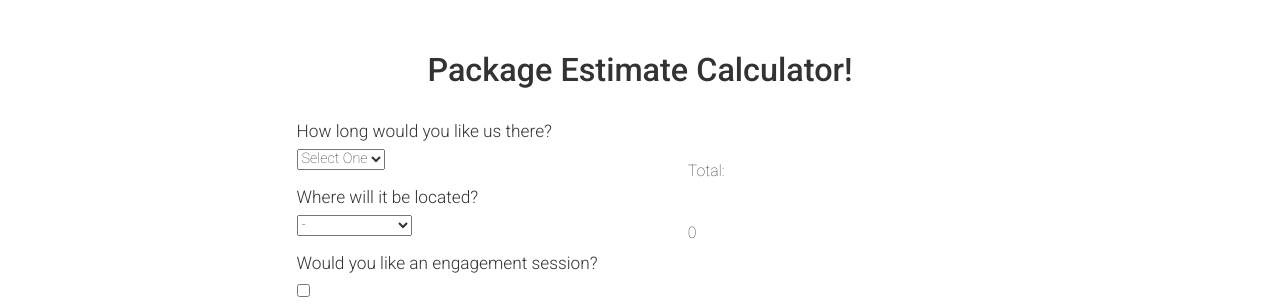
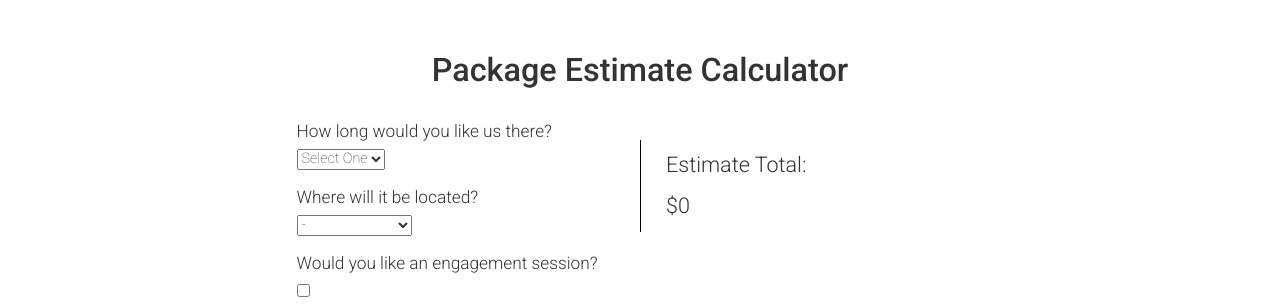
Before and after one commit to jonnilundy/lundyweddings, a plain HTML site: page website/investment.html in a window 1280 px wide. Shown: the part 533-840 px from the top of the page. Drawn offline with Linux system fonts and the light colour scheme.

Commit message:
add style to investment calculator

```diff
--- a/website/css/main.css
+++ b/website/css/main.css
@@ -293,6 +293,25 @@ button {
 	color: white;
 }
 
+					/*-- Investment Calculator --*/
+#investment-total-container {
+	border-left: 1px solid black;
+}
+
+#investment-total-title, #investment-total-value {
+	font-weight: 300;
+	font-size: 1.5em;
+	margin: 10px;
+}
+
+#investment-total-value:before {
+	content: '$';
+}
+
+#investment-total-value {
+	transition-duration: 2s;
+}
+
 
 					/*-- BLOG --*/
 .blog-entry {
--- a/website/investment.html
+++ b/website/investment.html
@@ -27,7 +27,7 @@
 						<div class="banner-desc">How much is the biggest day of your life worth?</div>
 					</div>
 					<div class='description row'>
-						<div class="description-head">Package Estimate Calculator!</div>
+						<div class="description-head">Package Estimate Calculator</div>
 						<br>
 						<form action="" id="investment-form">
 							<fieldset class="col-md-6">
@@ -55,8 +55,8 @@
 								</div>
 							</fieldset>
 							<br>
-							<div class="col-md-6">
-								<p id="investment-total-title">Total:</p>
+							<div class="col-md-6" id="investment-total-container">
+								<p id="investment-total-title">Estimate Total:</p>
 								<p class="total-investment" id="investment-total-value">0</p>
 							</div>
 						</form>
```
